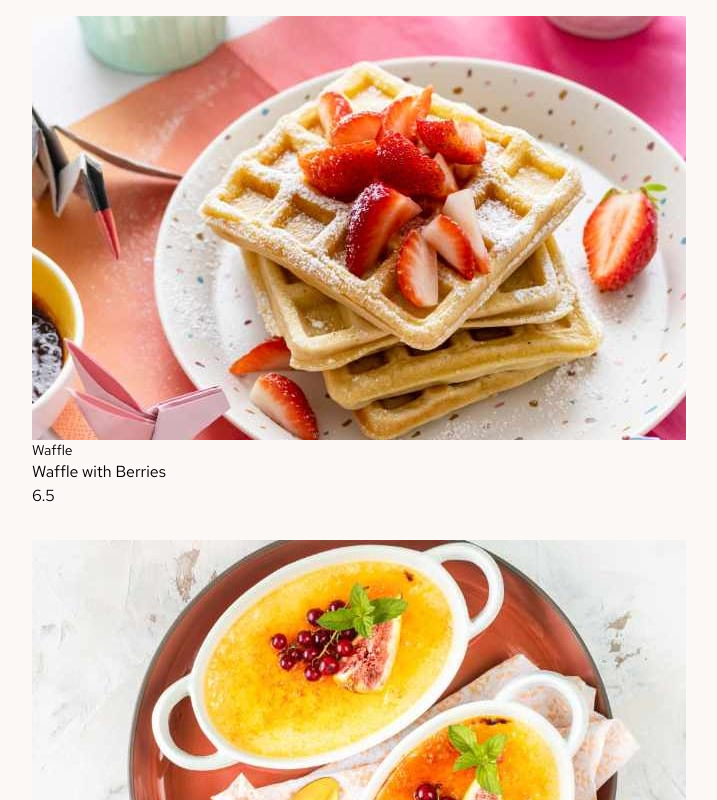
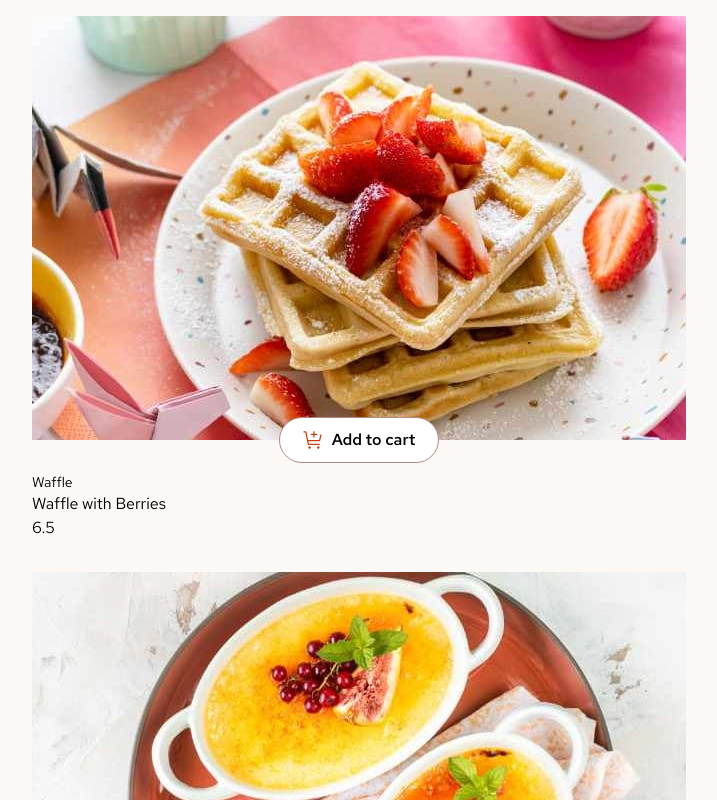
Before and after one commit to Masseh2025/shopping-cart-typescript, a React (Vite) app: page / in a window 1280 px wide. Shown: the whole page, without its empty margins (281-998 px from the left). Built offline with nearby package versions, Linux system fonts and the light colour scheme.

Commit message:
added cart button to product list

```diff
--- a/src/layouts/ItemGrid.tsx
+++ b/src/layouts/ItemGrid.tsx
@@ -1,4 +1,5 @@
 import data from "../data/data.json";
+import CartButton from "../components/CartButton";
 function ItemGrid() {
   return (
     <div className="grid grid-col-1 h-full overflow-y-scroll">
@@ -6,8 +7,11 @@ function ItemGrid() {
         {data.map((data) => {
           return (
             <li key={data.name} className="p-4 flex flex-col">
-              <div>
+              <div className="flex relative justify-center mb-8">
                 <img src={data.image.mobile} alt={data.name} />
+                <div className="absolute bottom-0 translate-y-1/2">
+                  <CartButton />
+                </div>
               </div>
               <div>
                 <p className="text-sm">{data.category}</p>
```
